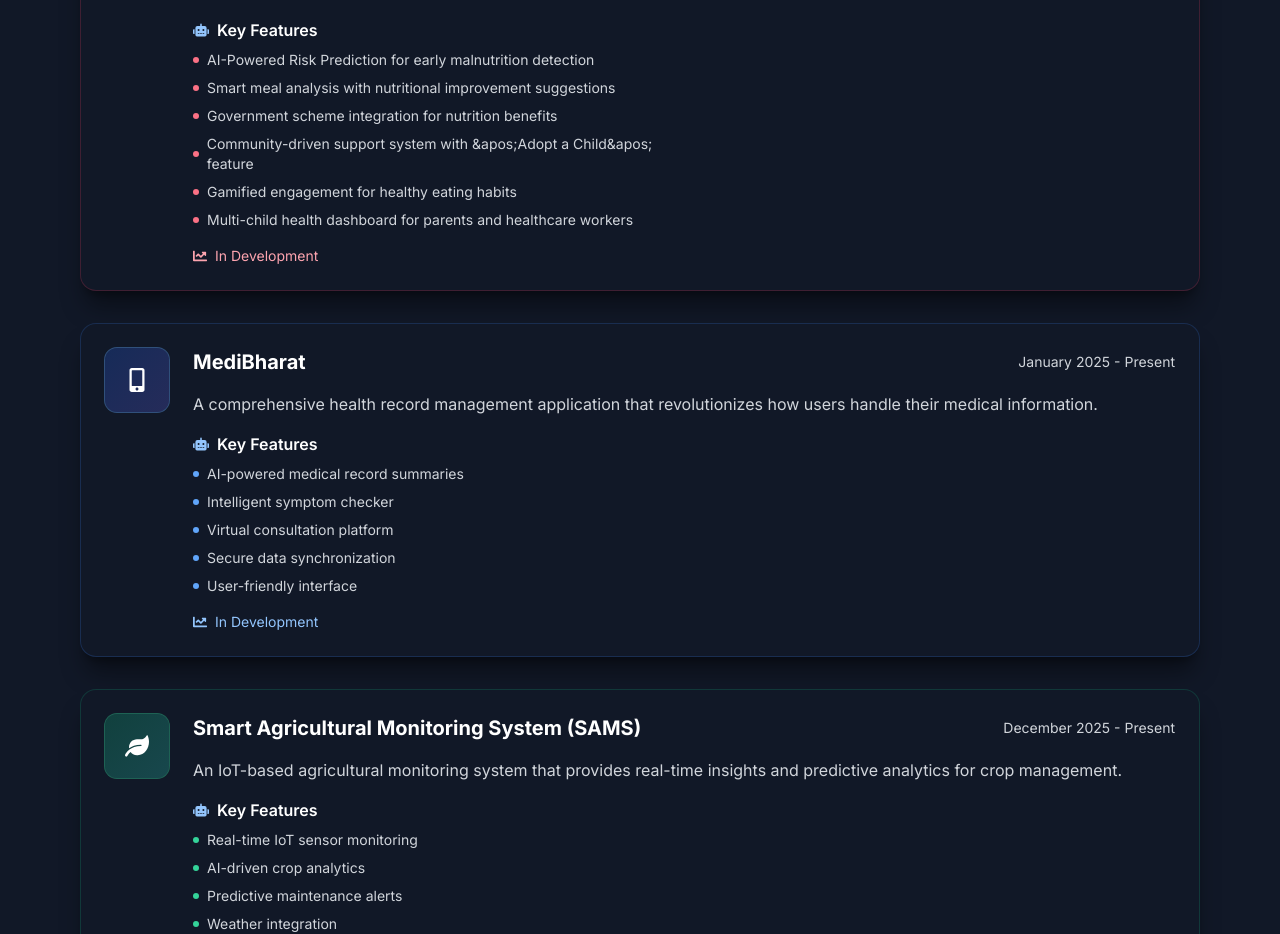
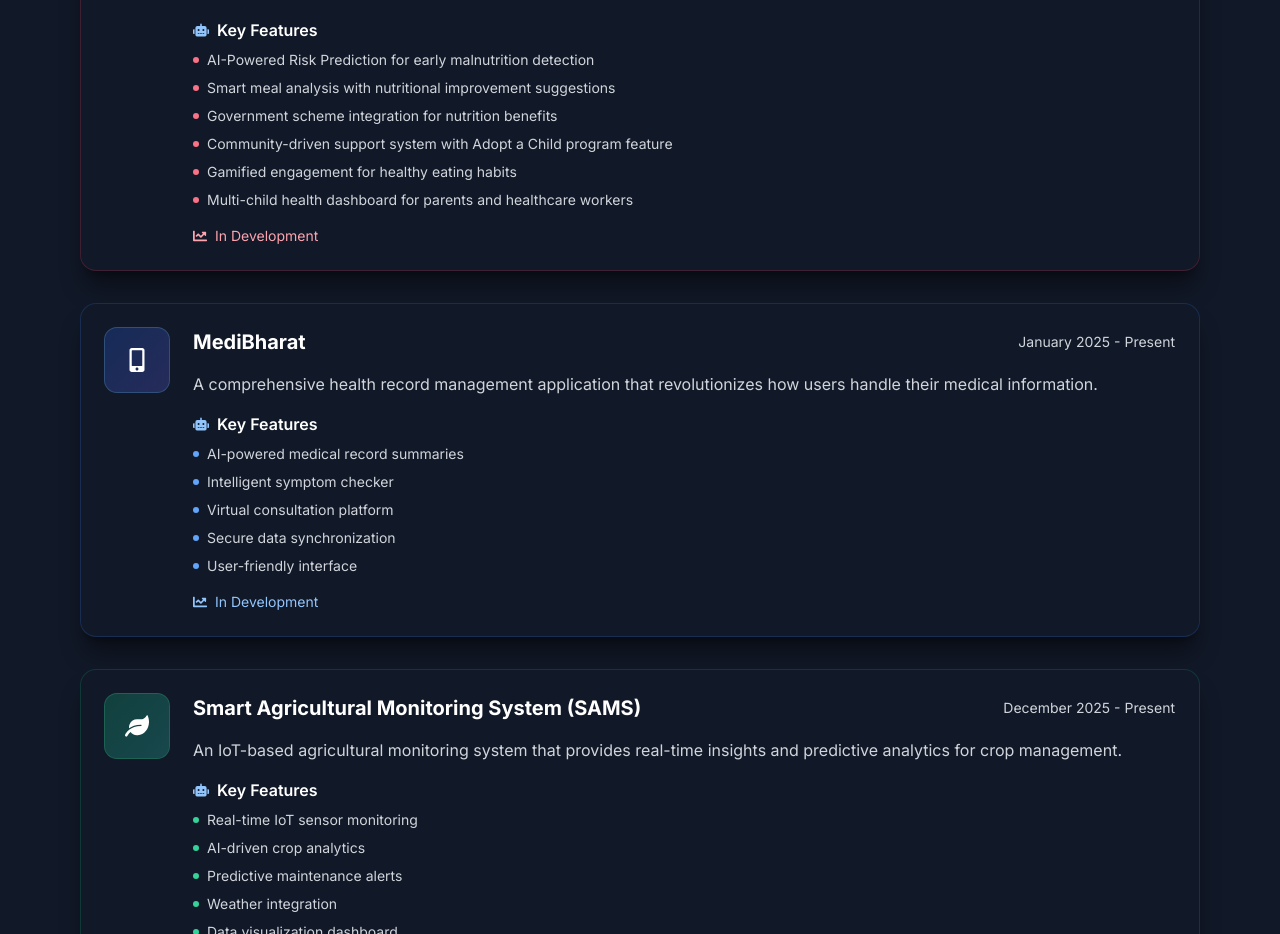
Before and after one commit to JB-05/jb-portfolio, a Next.js app: page / in a window 1280 px wide. Shown: the part 4360-5294 px from the top of the page. Built offline with nearby package versions, Linux system fonts and the light colour scheme; no server answers.

Commit message:
Fixed a typo

```diff
--- a/app/components/Projects.tsx
+++ b/app/components/Projects.tsx
@@ -26,7 +26,7 @@ const projects: Project[] = [
       "AI-Powered Risk Prediction for early malnutrition detection",
       "Smart meal analysis with nutritional improvement suggestions",
       "Government scheme integration for nutrition benefits",
-      "Community-driven support system with &apos;Adopt a Child&apos; feature",
+      "Community-driven support system with Adopt a Child program feature",
       "Gamified engagement for healthy eating habits",
       "Multi-child health dashboard for parents and healthcare workers"
     ],
```
